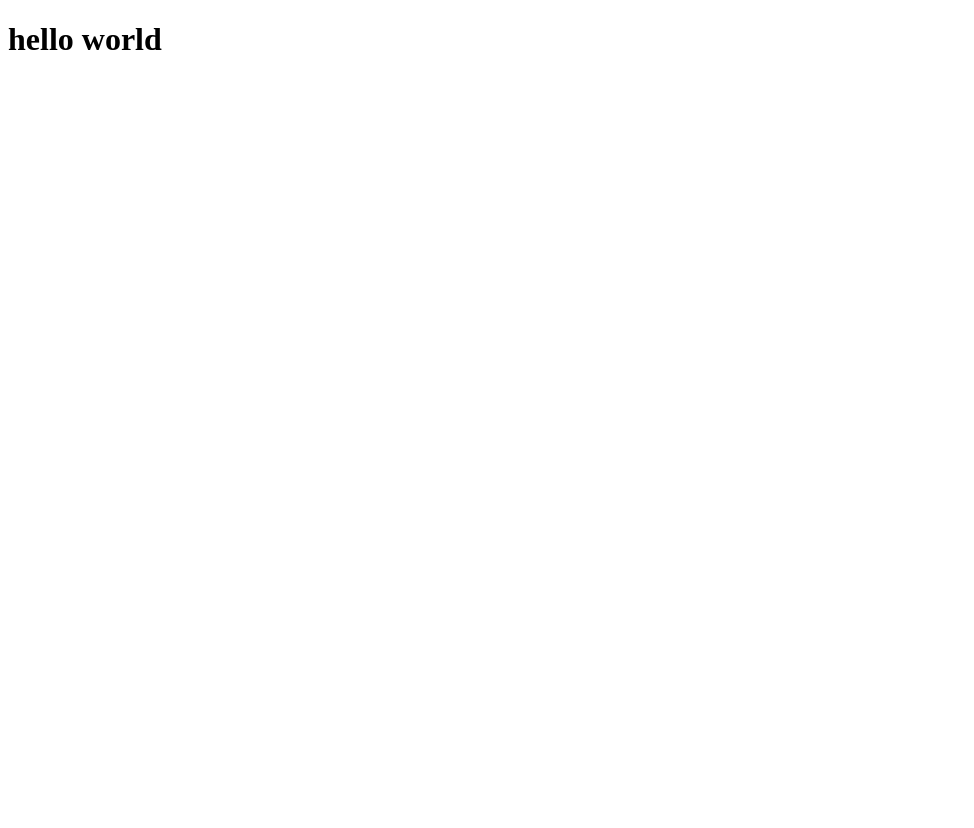
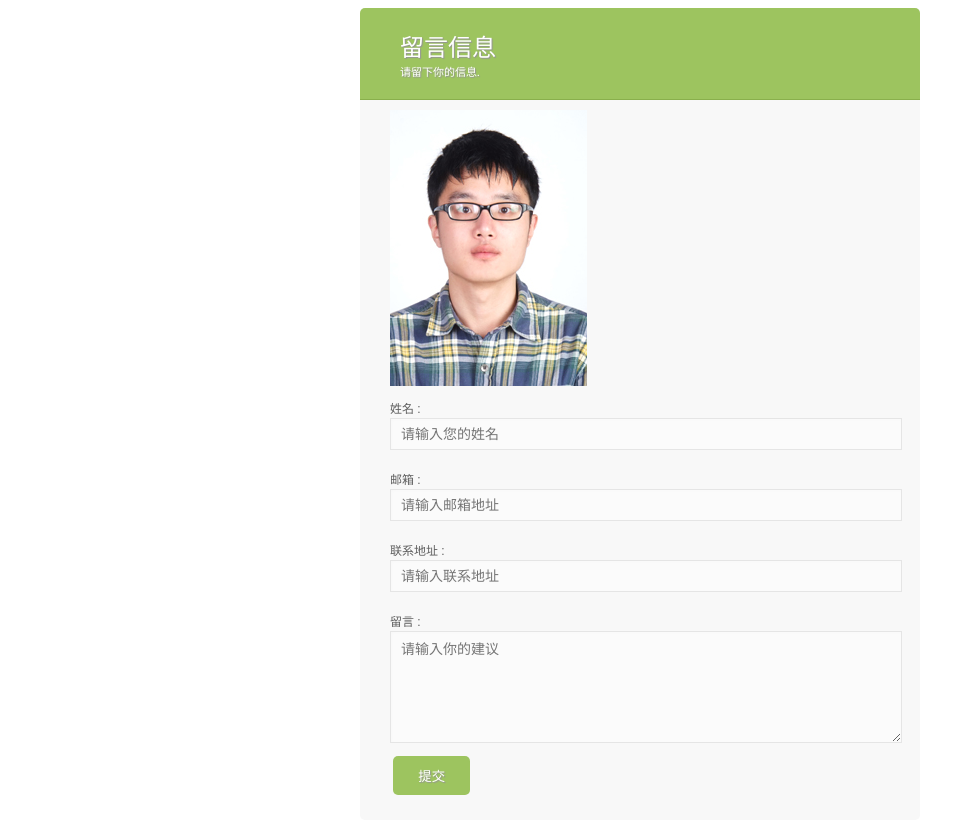
Before and after one commit to jixiaoxin666/message27, a Django app: page /form/ in a window 1280 px wide. Before the commit the part shown is almost empty. Shown: the whole page, without its empty margins (0-974 px from the left). Before the commit the page ends 50 px from the top, so only its background shows below. Run offline with Django 3.2, Linux system fonts and the light colour scheme.

Commit message:
配置静态资源访问路径

```diff
--- a/static/css/style.css
+++ b/static/css/style.css
@@ -0,0 +1,90 @@
+
+.smart-green {
+    margin-left: auto;
+    margin-right: auto;
+    max-width: 500px;
+    background: #F8F8F8;
+    padding: 30px 30px 20px 30px;
+    font: 12px Arial, Helvetica, sans-serif;
+    color: #666;
+    border-radius: 5px;
+    -webkit-border-radius: 5px;
+    -moz-border-radius: 5px;
+}
+
+.smart-green h1 {
+    font: 24px "Trebuchet MS", Arial, Helvetica, sans-serif;
+    padding: 20px 0px 20px 40px;
+    display: block;
+    margin: -30px -30px 10px -30px;
+    color: #FFF;
+    background: #9DC45F;
+    text-shadow: 1px 1px 1px #949494;
+    border-radius: 5px 5px 0px 0px;
+    -webkit-border-radius: 5px 5px 0px 0px;
+    -moz-border-radius: 5px 5px 0px 0px;
+    border-bottom: 1px solid #89AF4C;
+}
+
+.smart-green h1 > span {
+    display: block;
+    font-size: 11px;
+    color: #FFF;
+}
+
+.smart-green label {
+    display: block;
+    margin: 0px 0px 5px;
+}
+
+.smart-green label > span {
+    float: left;
+    margin-top: 10px;
+    color: #5E5E5E;
+}
+
+.smart-green input[type="text"], .smart-green input[type="email"], .smart-green textarea, .smart-green select {
+    color: #555;
+    height: 30px;
+    line-height: 15px;
+    width: 100%;
+    padding: 0px 0px 0px 10px;
+    margin-top: 2px;
+    border: 1px solid #E5E5E5;
+    background: #FBFBFB;
+    outline: 0;
+    -webkit-box-shadow: inset 1px 1px 2px rgba(238, 238, 238, 0.2);
+    box-shadow: inset 1px 1px 2px rgba(238, 238, 238, 0.2);
+    font: normal 14px/14px Arial, Helvetica, sans-serif;
+}
+
+.smart-green textarea {
+    height: 100px;
+    padding-top: 10px;
+}
+
+.smart-green .button {
+    background-color: #9DC45F;
+    border-radius: 5px;
+    -webkit-border-radius: 5px;
+    -moz-border-border-radius: 5px;
+    border: none;
+    padding: 10px 25px 10px 25px;
+    color: #FFF;
+    text-shadow: 1px 1px 1px #949494;
+}
+
+.smart-green .button:hover {
+    background-color: #80A24A;
+}
+
+.error-msg {
+    color: red;
+    margin-top: 10px;
+}
+
+.success-msg {
+    color: #80A24A;
+    margin-top: 10px;
+    margin-bottom: 10px;
+}
--- a/templates/message_form.html
+++ b/templates/message_form.html
@@ -1,10 +1,48 @@
 <!DOCTYPE html>
+{% load staticfiles %}
 <html lang="en">
 <head>
     <meta charset="UTF-8">
     <title>Title</title>
+{#    <link type="text/css" rel="stylesheet" href="/static/css/style.css">#}
+    <link type="text/css" rel="stylesheet" href="{% static 'css/style.css' %}">
 </head>
 <body>
-<h1>hello world</h1>
+<form action="/form/" method="post" class="smart-green">
+    <h1>留言信息
+        <span>请留下你的信息.</span>
+    </h1>
+    <img src="/static/image/ll.jpg"/>
+    <label>
+        <span>姓名 :</span>
+        <input id="name" type="text" name="name" class="error" placeholder="请输入您的姓名"/>
+        <div class="error-msg"></div>
+    </label>
+
+    <label>
+        <span>邮箱 :</span>
+        <input id="email" type="email" value="" name="email" placeholder="请输入邮箱地址"/>
+        <div class="error-msg"></div>
+    </label>
+
+    <label>
+        <span>联系地址 :</span>
+        <input id="address" type="text" value="" name="address" placeholder="请输入联系地址"/>
+        <div class="error-msg"></div>
+    </label>
+
+    <label>
+        <span>留言 :</span>
+        <textarea id="message" name="message"  placeholder="请输入你的建议"></textarea>
+        <div class="error-msg"></div>
+    </label>
+    <div class="success-msg"></div>
+    <label>
+        <span>&nbsp;</span>
+        <input type="submit" class="button" value="提交"/>
+    </label>
+    <input type='hidden' name='csrfmiddlewaretoken' value='SfHkbL4feo1G00sJQtbO7TtLN4c2BUwa' />
+</form>
+
 </body>
 </html>
```
Also changed, not shown: muxue27/settings.py (+17 -0 lines), static/image/ll.jpg (added).
